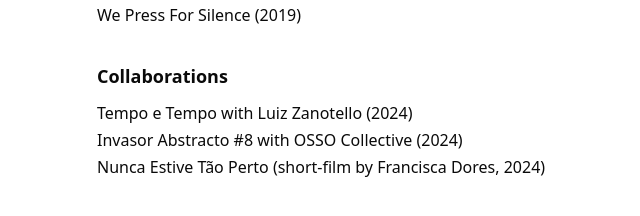
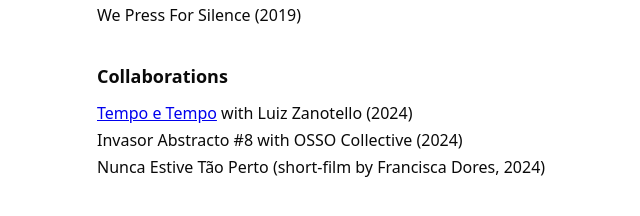
Before and after one commit to ricardomvieira/ricardomvieira.github.io, a Jekyll site: the page built from index.md, in a window 1280 px wide. Shown: the part 444-660 px from the top of the page, without its empty margins (183-823 px from the left). Built offline with Jekyll 4.4.1, drawn with Linux system fonts in a browser that asks for light colours; part of the change alters nothing that is shown.

```diff
--- a/index.md
+++ b/index.md
@@ -11,6 +11,6 @@ Panóptico. Reprovável Pessoa-Torre. (2023)
 We Press For Silence (2019)
 
 ## Collaborations
-Tempo e Tempo with Luiz Zanotello (2024)
+[Tempo e Tempo](https://luizzanotello.com/tempo-e-tempo/) with Luiz Zanotello (2024)
 Invasor Abstracto #8 with OSSO Collective (2024)
 Nunca Estive Tão Perto (short-film by Francisca Dores, 2024)
```
